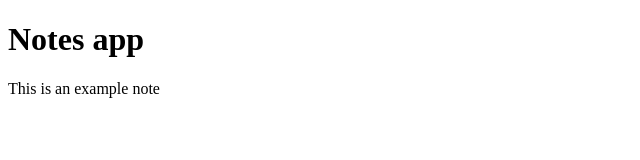
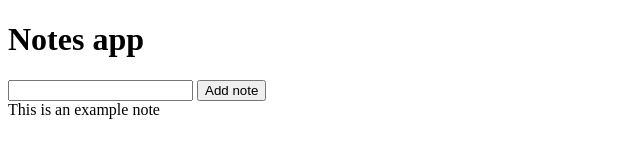
Before and after one commit to EviePalaiochorinou/notes-app-JS, a website: page index.html in a window 1280 px wide. Shown: the whole page, without its empty margins (0-640 px from the left). Drawn offline with Linux system fonts and the light colour scheme.

Commit message:
HTML input field and button, testing user input for a new note

```diff
--- a/index.html
+++ b/index.html
@@ -5,6 +5,10 @@
    </head>
    <body>
       <h1>Notes app</h1>
+
+      <input type="text" id="note-input" />
+      <button id="note-button">Add note</button>
+
       <div id="main-container">
 
       </div>
```
Also changed, not shown: notesView.test.js (+14 -0 lines).
